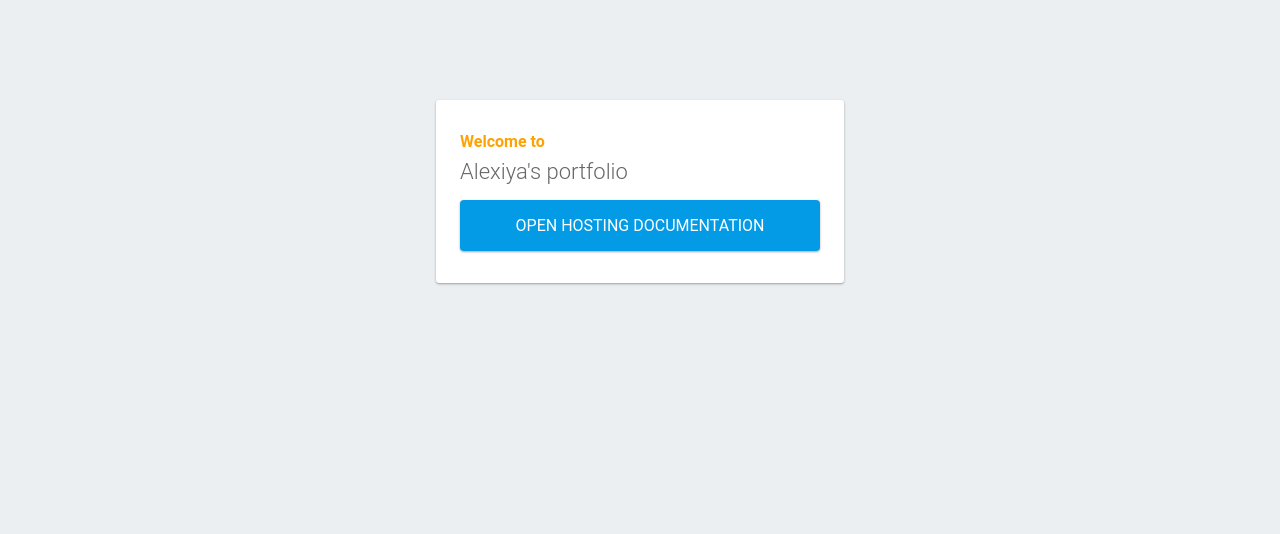
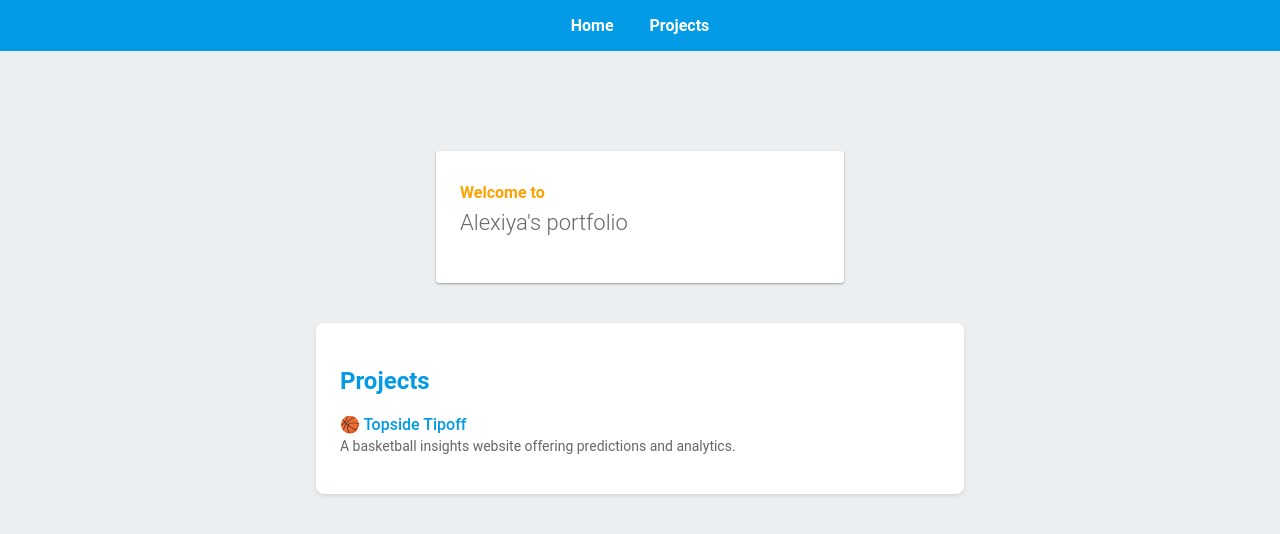
Before and after one commit to Alexiya-M/Portfolio, a website: page public/index.html in a window 1280 px wide. Drawn offline with Linux system fonts and the light colour scheme; some packages are replaced by stand-ins of ours.

Commit message:
updated Portfolio

```diff
--- a/public/index.html
+++ b/public/index.html
@@ -31,7 +31,8 @@
       #message p { line-height: 140%; margin: 16px 0 24px; font-size: 14px; }
       #message a { display: block; text-align: center; background: #039be5; text-transform: uppercase; text-decoration: none; color: white; padding: 16px; border-radius: 4px; }
       #message, #message a { box-shadow: 0 1px 3px rgba(0,0,0,0.12), 0 1px 2px rgba(0,0,0,0.24); }
-      #load { color: rgba(0,0,0,0.4); text-align: center; font-size: 13px; }
+      #load { color: rgba(0,0,0,0.4); text-align: center; font-size: 13px; } html { scroll-behavior: smooth;}
+
       @media (max-width: 600px) {
         body, #message { margin-top: 0; background: white; box-shadow: none; }
         body { border-top: 16px solid #ffa100; }
@@ -39,11 +40,30 @@
     </style>
   </head>
   <body>
+    <nav style="background: #039be5; padding: 16px; text-align: center;">
+      <a href="#" style="margin: 0 16px; color: white; text-decoration: none; font-weight: bold;">Home</a>
+      <a href="#projects" style="margin: 0 16px; color: white; text-decoration: none; font-weight: bold;">Projects</a>
+    </nav>
+
     <div id="message">
       <h2>Welcome to</h2>
       <h1>Alexiya's portfolio</h1>
-      <a target="_blank" href="https://firebase.google.com/docs/hosting/">Open Hosting Documentation</a>
     </div>
+
+    <div id="projects" style="max-width: 600px; margin: 40px auto; padding: 24px; background: white; border-radius: 8px; box-shadow: 0 2px 4px rgba(0,0,0,0.1);">
+      <h2 style="color: #039be5;">Projects</h2>
+      <ul style="list-style-type: none; padding-left: 0;">
+        <li style="margin-bottom: 16px;">
+          <a href="https://topsidetipoff.com/" target="_blank" style="color: #039be5; text-decoration: none; font-size: 16px; font-weight: 500;">
+            🏀 Topside Tipoff
+          </a>
+          <p style="margin: 4px 0 0; font-size: 14px; color: rgba(0,0,0,0.6);">
+            A basketball insights website offering predictions and analytics.
+          </p>
+        </li>
+      </ul>
+    </div>
+
 
     <script>
       document.addEventListener('DOMContentLoaded', function() {
```
